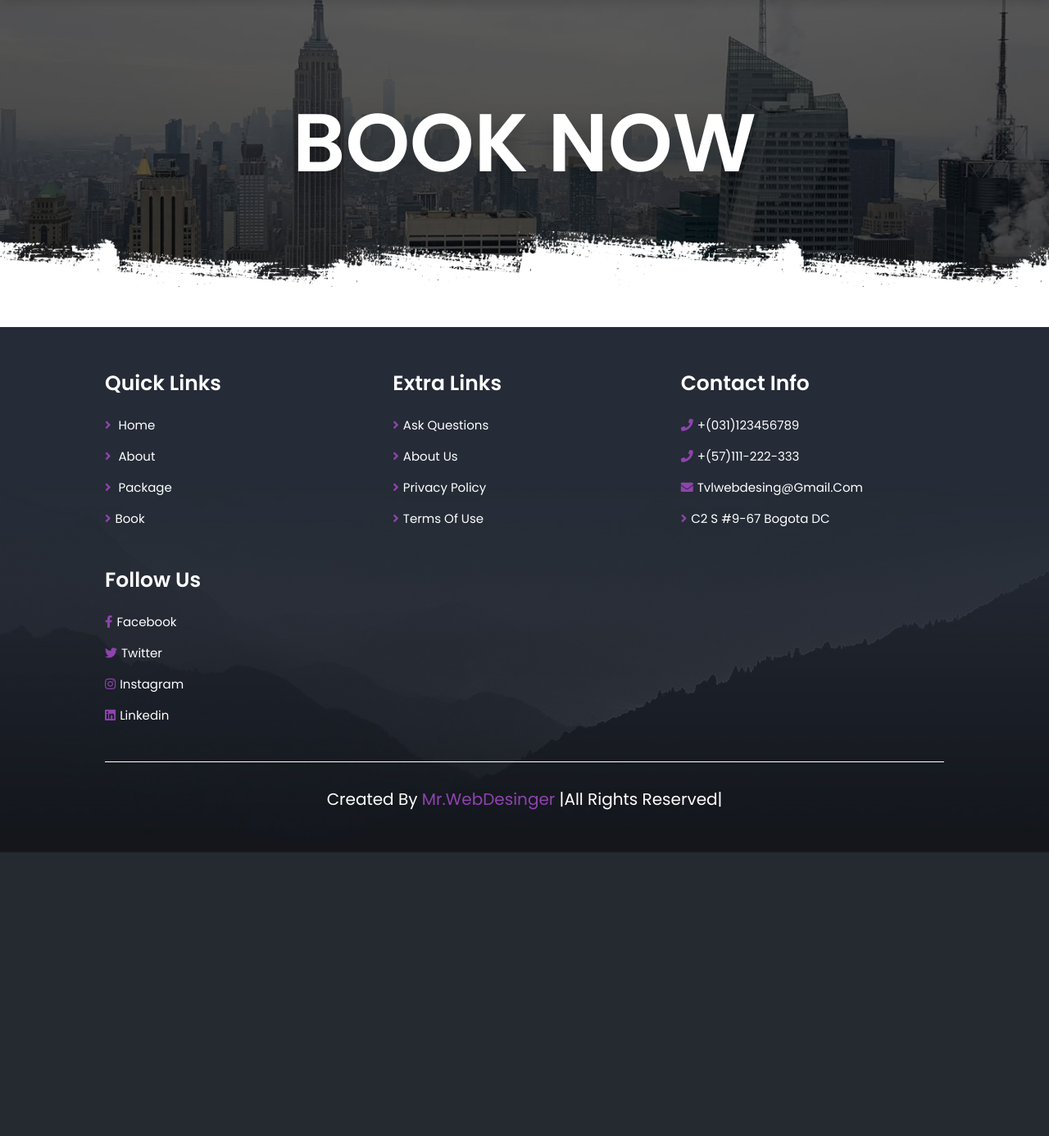
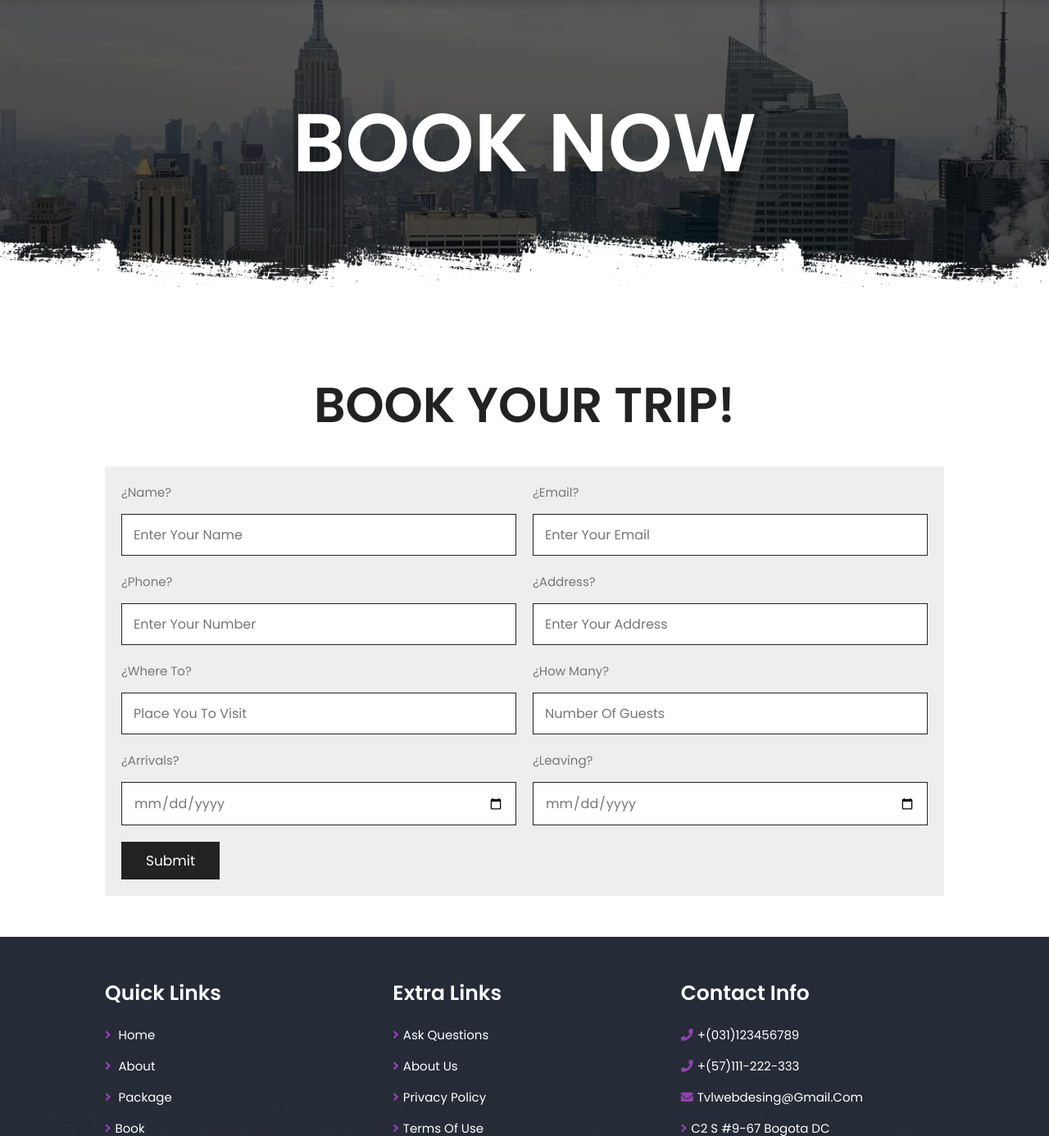
Before and after one commit to JhonnFy/Travel-Website, a PHP site: page /book.php in a window 1280 px wide. Shown: the part 79-1465 px from the top of the page at 82% size. Before the commit the page ends 1118 px from the top, so only its background shows below. Run offline with PHP 8.4, Linux system fonts and the light colour scheme.

Commit message:
BookingOk

```diff
--- a/book.php
+++ b/book.php
@@ -35,6 +35,53 @@
     <div class="heading" style="background:url(img/header-bg-3.png) no-repeat;">
         <h1>Book Now</h1>
     </div>
+
+    <!--Booking Section Starts-->
+    <section class="booking">
+            <h1 class="heading-title">Book Your Trip!</h1>
+            <form action="book_form.php" method="post" class="book-form">
+
+                <div class="flex">
+                    <div class="inputBox">
+                        <span>¿Name?</span>
+                        <input type="text" placeholder="Enter Your Name" name="name">
+                    </div>
+                    <div class="inputBox">
+                        <span>¿Email?</span>
+                        <input type="email" placeholder="Enter Your Email" name="email">
+                    </div>
+                    <div class="inputBox">
+                        <span>¿Phone?</span>
+                        <input type="number" placeholder="Enter Your Number" name="number">
+                    </div>
+                    <div class="inputBox">
+                        <span>¿Address?</span>
+                        <input type="text" placeholder="Enter Your Address" name="address">
+                    </div>
+                    <div class="inputBox">
+                        <span>¿Where To?</span>
+                        <input type="text" placeholder="Place You To Visit" name="location">
+                    </div>
+                    <div class="inputBox">
+                        <span>¿How Many?</span>
+                        <input type="number" placeholder="Number Of Guests" name="guests">
+                    </div>
+                    <div class="inputBox">
+                        <span>¿Arrivals?</span>
+                        <input type="date"  name="arrivals">
+                    </div>
+                    <div class="inputBox">
+                        <span>¿Leaving?</span>
+                        <input type="date"  name="leaving">
+                    </div>
+                </div>
+
+                <input type="submit" value="submit" class="btn" name="send">
+
+            </form>
+    </section>
+    <!--Booking Section Ends-->
+
 
     <!--Footer Section Starts-->
     <section class="footer">
--- a/css/style.css
+++ b/css/style.css
@@ -546,6 +546,48 @@ section{
     margin-top: 2rem;
 }
 
+.booking .book-form{
+    padding: 2rem;
+    background: var(--light-bg);
+}
+
+.booking .book-form .flex{
+    display:flex;
+    flex-wrap: wrap;
+    gap:2rem;
+}
+
+.booking .book-form .flex .inputBox{
+    flex:1 1 41rem;
+}
+
+.booking .book-form .flex .inputBox input{
+    width: 100%;
+    padding: 1.2rem 1.4rem;
+    font-size: 1.6rem;
+    color:var(--light-black);
+    text-transform: none;
+    margin-top: 1.5rem;
+    border: var(--border);
+}
+
+.booking .book-form .flex .inputBox input:focus{
+    background: var(--black);
+    color:var(--white);
+}
+
+.booking .book-form .flex .inputBox input:focus::placeholder{
+    color:var(--light-white);
+}
+
+.booking .book-form .flex .inputBox span{
+    font-size: 1.5rem;
+    color:var(--light-black);
+}
+
+.booking .book-form .btn{
+    margin-top: 2rem;
+}
 
 
 
```
Also changed, not shown: book_form.php (added, +12 -0 lines).
